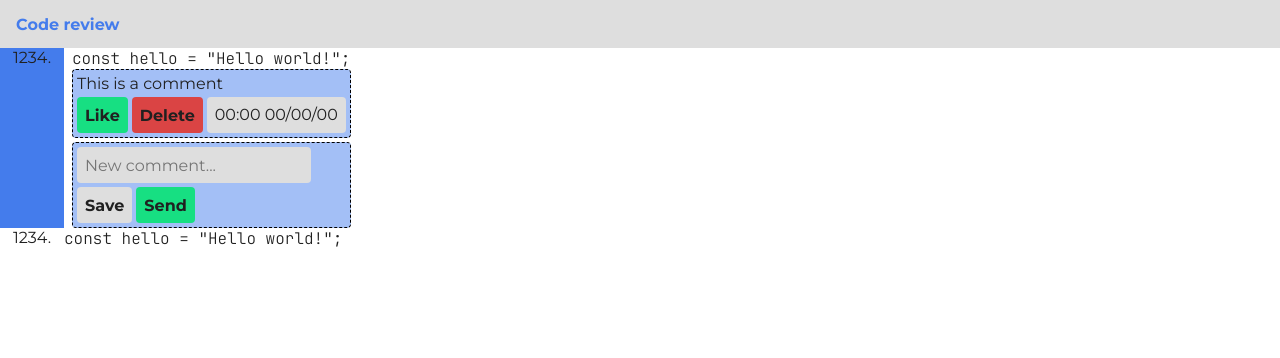
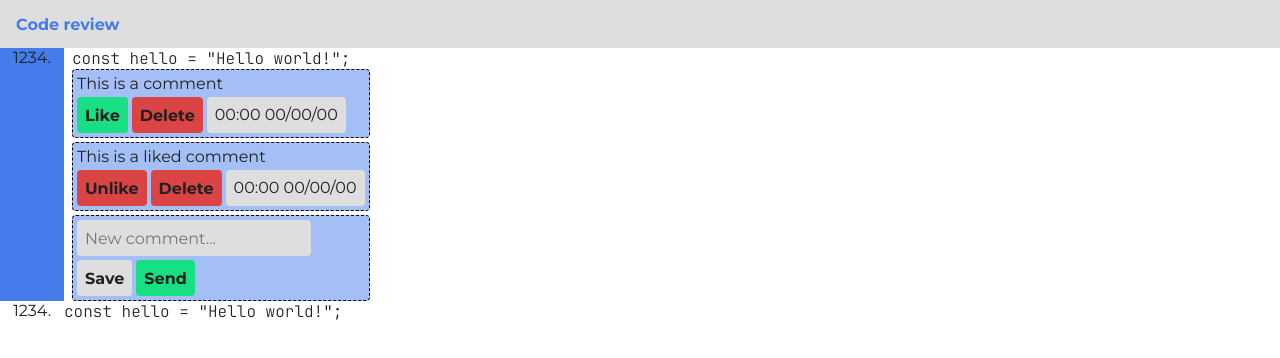
Before and after one commit to dariomrk/Internship-14-Code-Review, a website built with Vite: page index.html in a window 1280 px wide. Built offline with nearby package versions, Linux system fonts and the light colour scheme.

Commit message:
Add sample liked comment.

```diff
--- a/index.html
+++ b/index.html
@@ -24,7 +24,16 @@
               <p>This is a comment</p>
               <div class="comment__controls">
                 <button class="button accept">Like</button>
-                <!-- <button class="button danger">Unlike</button> -->
+                <button class="button danger">Delete</button>
+                <p class="chip comment__created-at">00:00 00/00/00</p>
+              </div>
+            </div>
+            <!-- END SAMPLE LOADED COMMENT -->
+            <!-- SAMPLE LOADED COMMENT -->
+            <div class="comment">
+              <p>This is a liked comment</p>
+              <div class="comment__controls">
+                <button class="button danger">Unlike</button>
                 <button class="button danger">Delete</button>
                 <p class="chip comment__created-at">00:00 00/00/00</p>
               </div>
```
